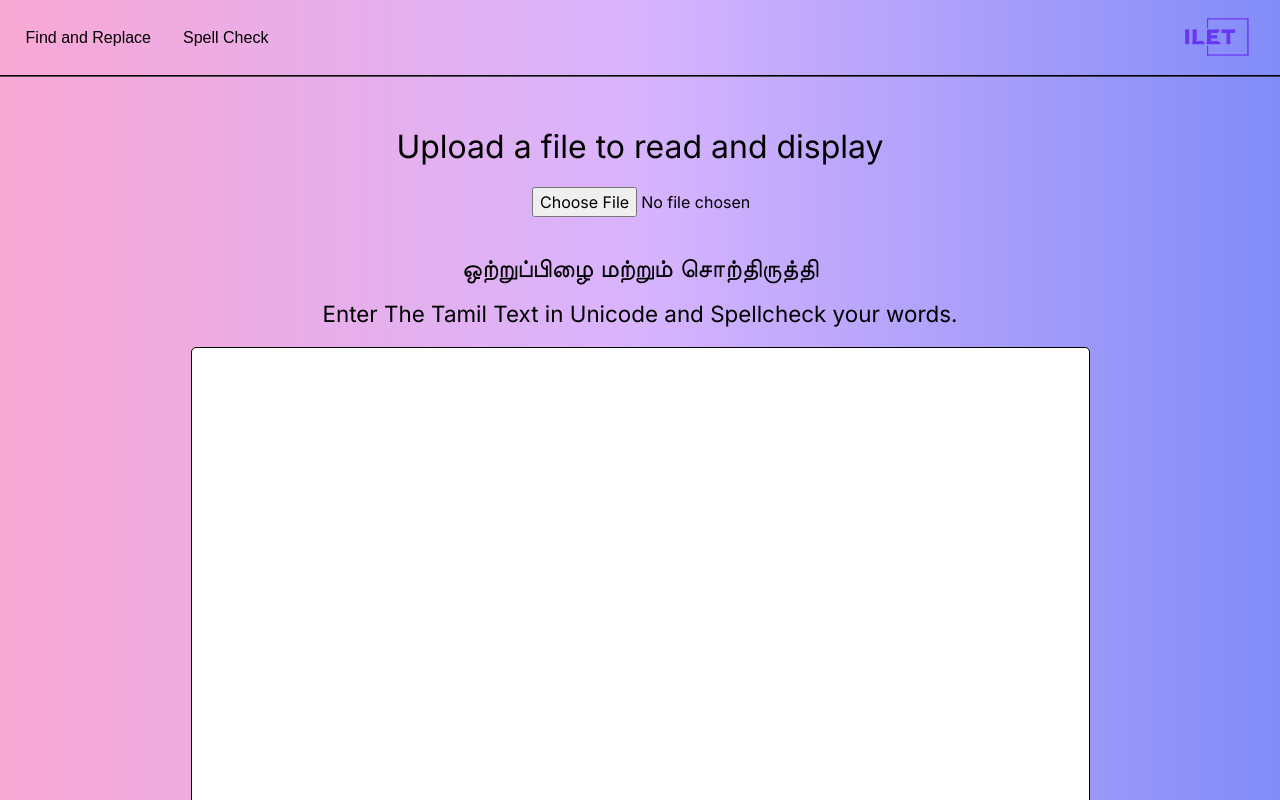
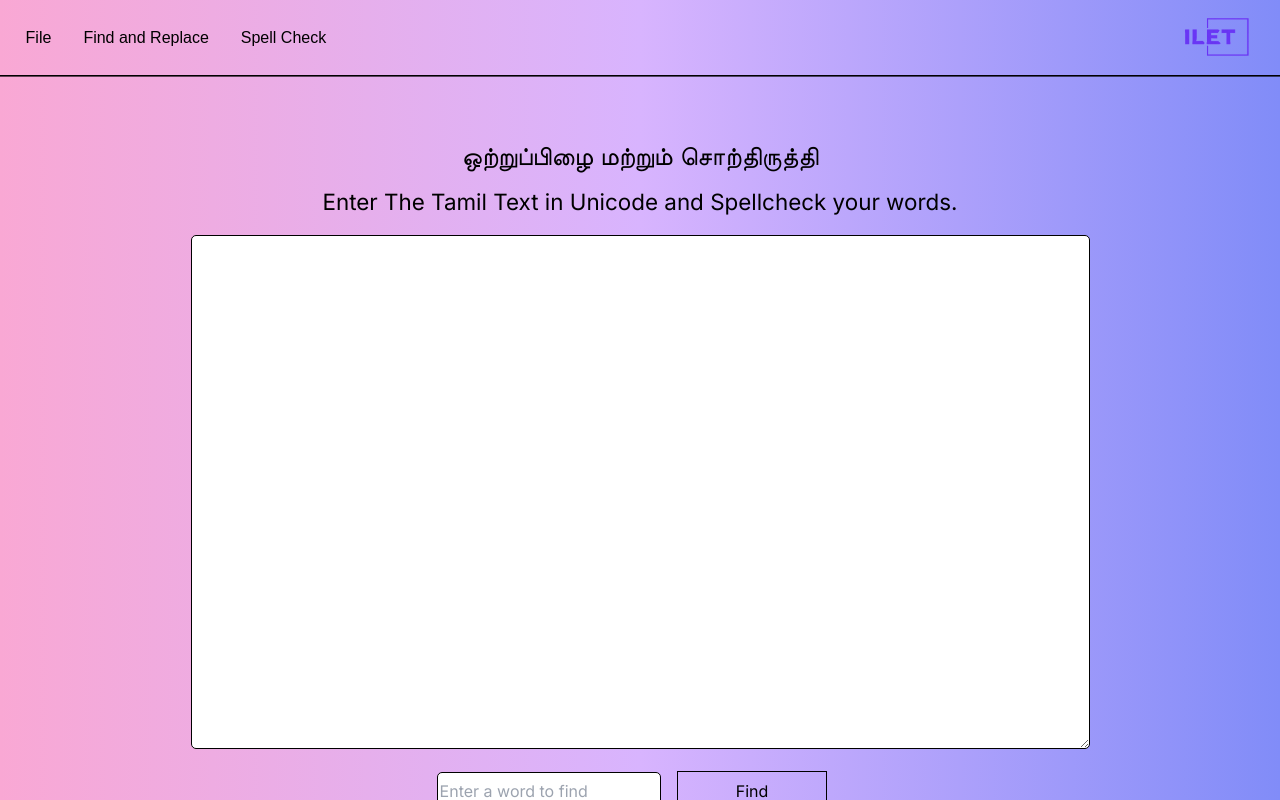
Before and after one commit to vimal-vs/ilet-app, a Next.js app: page / in a window 1280 px wide. Shown: the top 800 px of the page. Built offline with nearby package versions, Linux system fonts and the light colour scheme; a web font is replaced by a local one.

Commit message:
nav changed again

```diff
--- a/app/components/Header/Nav.css
+++ b/app/components/Header/Nav.css
@@ -36,5 +36,28 @@ a{
 }
 
 a:hover{
+    transition: color 0.2s;
     color: white;
 }
+
+.list-element-about-submenu{
+    display: none;
+    list-style: none;
+    position: absolute;
+    top: 3.6em;
+    left: 0.6em;
+    width: auto;
+    cursor: pointer;
+    border-radius: 0.2em;
+}
+.list-element-about-submenu li{
+    display: block;
+    padding: 1em;
+}
+.list-element-about-submenu li:hover{
+    transition: color 0.4s;
+    color: white;
+}
+Nav li:hover .list-element-about-submenu{
+    display: block;
+}
--- a/app/components/Header/Nav.jsx
+++ b/app/components/Header/Nav.jsx
@@ -4,6 +4,12 @@ export default function Nav(){
     return (
         <nav>
             <ul>
+                <li><a href="/">File</a>
+                    <ul class="list-element-about-submenu">
+                        <li><button href=""></button>Open</li>
+                        <li><button href="#"></button>Save</li>
+                    </ul>
+                </li>
                 <li><a href="/findreplace">Find and Replace</a></li>
                 <li><a href="/spellcheck">Spell Check</a></li>
             </ul>
--- a/app/components/findreplace/findreplace.css
+++ b/app/components/findreplace/findreplace.css
@@ -69,6 +69,7 @@
     flex-direction: column;
     justify-content: center;
     align-items: center;
+    margin-top: -7rem;
 }
 
 .header-wrapper{
@@ -104,6 +105,7 @@ textarea{
     margin-top: 3rem;
     display: flex;
     flex-direction: column;
+    visibility: hidden;
 }
 
 .upload-container h1{
--- a/app/components/findreplace/page.jsx
+++ b/app/components/findreplace/page.jsx
@@ -1,7 +1,8 @@
 "use client"
 
-import { useState, useEffect } from "react";
+import { useState } from "react";
 import './findreplace.css'
+import '../Header/Nav.css'
 
 export default function FindReplace() {
 
@@ -63,9 +64,27 @@ export default function FindReplace() {
     link.download = "ilet.txt";
     link.click();
   }
+  function triggerFile(){
+    document.querySelector("#file").click();
+  }
 
   return (
     <>
+      <nav>
+          <ul>
+              <li><a href="#">File</a>
+                  <ul className="list-element-about-submenu">
+                      <li id="open" onClick={() => triggerFile()}><button>Open</button></li>
+                      <li id="save"><button onClick={() => download()}>Save</button></li>
+                  </ul>
+              </li>
+              <li><a href="/">Find and Replace</a></li>
+              <li><a href="/spellcheck">Spell Check</a></li>
+          </ul>
+          <div className='logo'>
+              <a href="/"><img src="logo.png"/></a>
+          </div>
+      </nav>
       <div className='upload-container'>
           <h1>Upload a file to read and display</h1>
           <input
--- a/app/page.js
+++ b/app/page.js
@@ -1,12 +1,10 @@
 'use client'
 
-import Nav from "./components/Header/Nav";
 import FindReplace from "./components/findreplace/page";
 
 export default function Home() {
   return (
     <>
-      <Nav />
       <FindReplace />
     </>
   )
```
